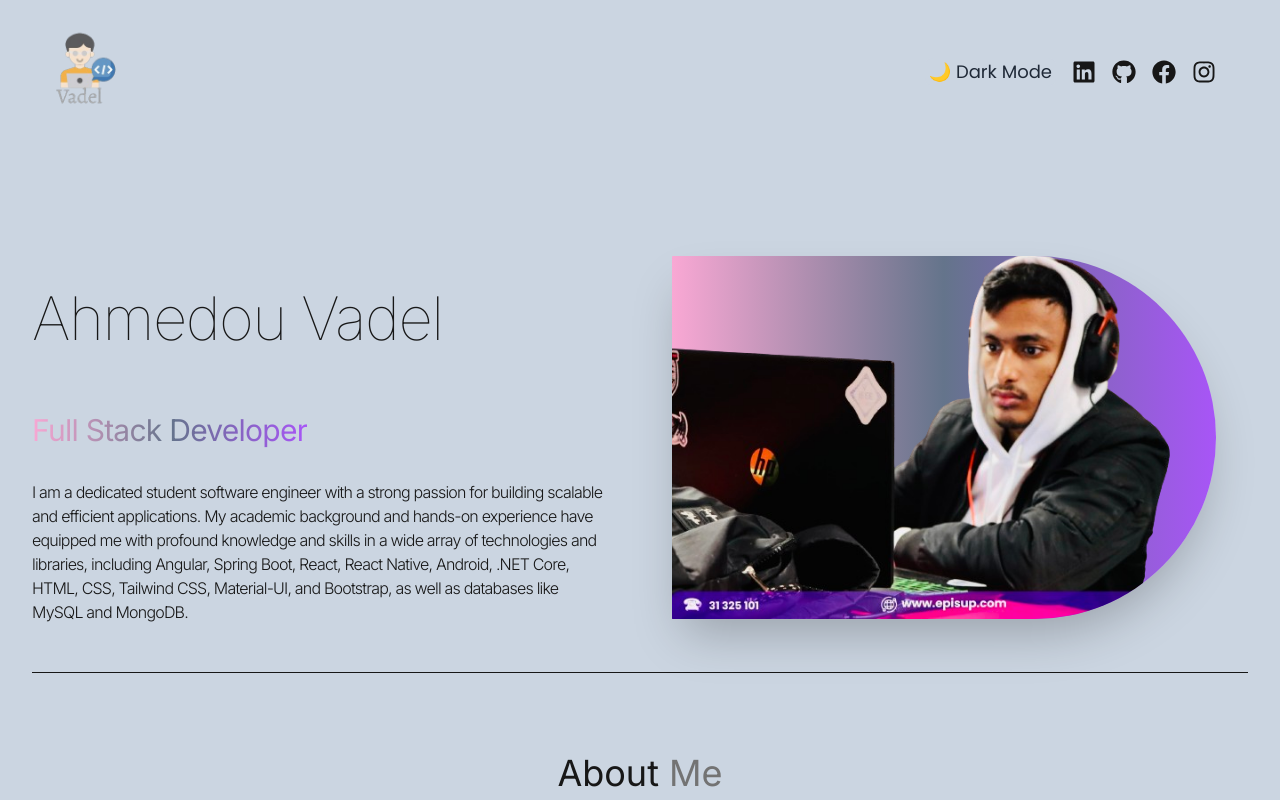
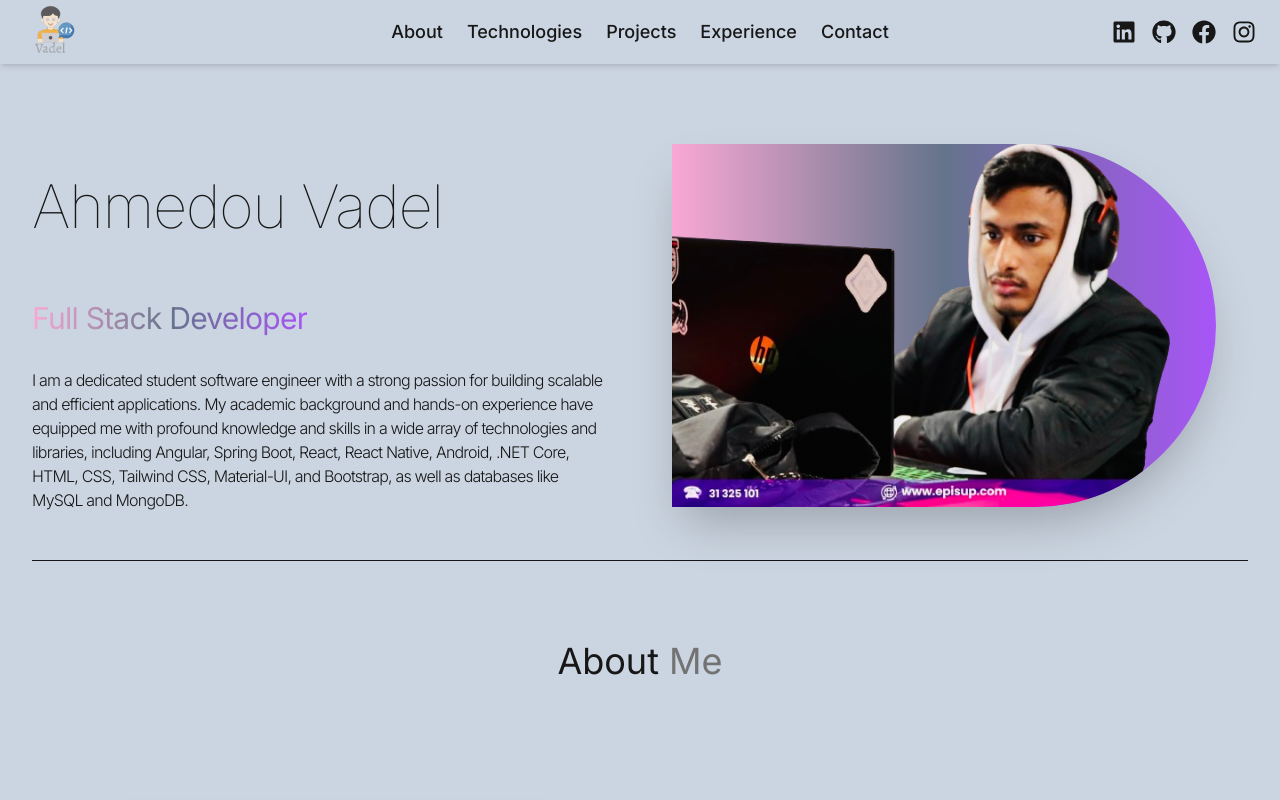
Before and after one commit to ahmedouvadel/Protfolio, a React (Vite) app: page / in a window 1280 px wide. Shown: the top 800 px of the page. Built offline with nearby package versions, Linux system fonts and the light colour scheme.

Commit message:
add drawer for links

```diff
--- a/src/App.jsx
+++ b/src/App.jsx
@@ -39,7 +39,7 @@ const App = () => {
       }`}
     >
       {/* Content */}
-      <div className="container mx-auto px-8">
+      <div className="container mx-auto px-8 ">
         <Navbar toggleTheme={toggleTheme} isDarkMode={isDarkMode} />
         <Avatar />
         <About />
--- a/src/components/About.jsx
+++ b/src/components/About.jsx
@@ -21,7 +21,7 @@ const About = () => {
   };
 
   return (
-    <div className="border-b border-neutral-900 pb-4">
+    <div id="about" className="border-b border-neutral-900 pb-4">
       <motion.h1
         whileInView={{ opacity: 1, y: 0 }}
         initial={{ opacity: 0, y: -100 }}
--- a/src/components/Avatar.jsx
+++ b/src/components/Avatar.jsx
@@ -13,7 +13,7 @@ const container = (delay) => ({
 
 const Avatar = () => {
   return (
-    <div className="border-b border-neutral-900 pb-4 lg:mb-35">
+    <div className="border-b border-neutral-900 pb-4 lg:mb-35 mt-28">
       <div className="flex flex-wrap">
         <div className="w-full lg:w-1/2">
           <div className="flex flex-col items-center lg:items-start">
--- a/src/components/Contact.jsx
+++ b/src/components/Contact.jsx
@@ -4,7 +4,7 @@ import {  motion } from "framer-motion"
 
 const Contact = () => {
   return (
-    <div className="border-b border-neutral-900 pb-20">
+    <div id="contact" className="border-b border-neutral-900 pb-20">
       <motion.h1
       whileInView={{opacity:1, y:0}}
       initial={{opacity:0, y: -100}}
--- a/src/components/Experience.jsx
+++ b/src/components/Experience.jsx
@@ -4,7 +4,7 @@ import {  motion } from "framer-motion"
 
 const Experience = ({ toggleTheme, isDarkMode }) => {
   return (
-    <div className='border-b border-neutral-900 pb-4'>
+    <div id="experience" className='border-b border-neutral-900 pb-4'>
       <motion.h1
       whileInView={{opacity:1, y:0}}
       initial={{opacity:0, y: -100}}
--- a/src/components/Navbar.jsx
+++ b/src/components/Navbar.jsx
@@ -1,27 +1,42 @@
+import { useState } from "react";
 import logo from "../img/vdel.png";
-import { FaLinkedin, FaGithub, FaFacebook, FaInstagram } from "react-icons/fa";
+import { FaLinkedin, FaGithub, FaFacebook, FaInstagram, FaBars, FaTimes } from "react-icons/fa";
 
 const Navbar = ({ toggleTheme, isDarkMode }) => {
+  const [drawerOpen, setDrawerOpen] = useState(false);
+
+  const toggleDrawer = () => {
+    setDrawerOpen((prev) => !prev);
+  };
+
   return (
-    <nav className="mb-20 flex items-center justify-between py-6">
+    <nav className="fixed top-0 left-0 w-full bg-slate-300 dark:bg-neutral-950 shadow-md z-50 flex items-center justify-between px-6">
       {/* Logo Section */}
-      <div className="flex flex-shrink-0 items-center">
-        <img className="mx-2 w-24" src={logo} alt="logo" />
+      <div className="flex items-center">
+        <img className="w-16" src={logo} alt="logo" />
       </div>
 
-      {/* Theme Toggle Button */}
+      {/* Navigation Links for Large Screens */}
+      <div className="hidden lg:flex gap-6 items-center absolute left-1/2 transform -translate-x-1/2">
+        <a href="#about" className="text-lg font-medium hover:text-cyan-500 transition">
+          About
+        </a>
+        <a href="#technologies" className="text-lg font-medium hover:text-cyan-500 transition">
+          Technologies
+        </a>
+        <a href="#projects" className="text-lg font-medium hover:text-cyan-500 transition">
+          Projects
+        </a>
+        <a href="#experience" className="text-lg font-medium hover:text-cyan-500 transition">
+          Experience
+        </a>
+        <a href="#contact" className="text-lg font-medium hover:text-cyan-500 transition">
+          Contact
+        </a>
+      </div>
 
       {/* Social Links */}
-      <div className="m-8 flex items-center justify-center gap-4 text-2xl">
-        <button
-          onClick={toggleTheme}
-          className="px-1 rounded-lg text-lg bg-slate-300 font-['Poppins'] dark:bg-neutral-950 text-gray-800 dark:text-gray-300 flex items-center justify-center"
-        >
-          <span className="hidden md:inline">
-            {isDarkMode ? "🌞 Light Mode" : "🌙 Dark Mode"}
-          </span>
-          <span className="md:hidden">{isDarkMode ? "🌞" : "🌙"}</span>
-        </button>
+      <div className="hidden lg:flex gap-4 items-center text-2xl">
         <a
           href="https://www.linkedin.com/in/ahmedou-vadel-346bb6231/"
           aria-label="LinkedIn"
@@ -41,6 +56,99 @@ const Navbar = ({ toggleTheme, isDarkMode }) => {
           <FaInstagram />
         </a>
       </div>
+
+      {/* Theme Toggle and Drawer Toggle Button for Small Screens */}
+      <div className="md:hidden flex items-center">
+        <button
+          onClick={toggleTheme}
+          className="px-2 rounded-lg text-lg bg-slate-300 font-['Poppins'] dark:bg-neutral-950 text-gray-800 dark:text-gray-300 flex items-center justify-center mr-4"
+        >
+          <span>{isDarkMode ? "🌞" : "🌙"}</span>
+        </button>
+        <button onClick={toggleDrawer} className="text-2xl">
+          {drawerOpen ? <FaTimes /> : <FaBars />}
+        </button>
+      </div>
+
+      {/* Drawer for Small Screens */}
+      {drawerOpen && (
+        <div className="fixed top-0 left-0 w-64 h-full bg-neutral-800 text-white z-50 p-6 shadow-lg">
+          <button
+            onClick={toggleDrawer}
+            className="absolute top-4 right-4 text-2xl"
+          >
+            <FaTimes />
+          </button>
+          <ul className="flex flex-col gap-6 mt-10">
+            <li>
+              <a
+                href="#about"
+                className="text-lg font-medium hover:text-cyan-500 transition"
+                onClick={toggleDrawer} // Close drawer on click
+              >
+                About
+              </a>
+            </li>
+            <li>
+              <a
+                href="#technologies"
+                className="text-lg font-medium hover:text-cyan-500 transition"
+                onClick={toggleDrawer}
+              >
+                Technologies
+              </a>
+            </li>
+            <li>
+              <a
+                href="#projects"
+                className="text-lg font-medium hover:text-cyan-500 transition"
+                onClick={toggleDrawer}
+              >
+                Projects
+              </a>
+            </li>
+            <li>
+              <a
+                href="#experience"
+                className="text-lg font-medium hover:text-cyan-500 transition"
+                onClick={toggleDrawer}
+              >
+                Experience
+              </a>
+            </li>
+            <li>
+              <a
+                href="#contact"
+                className="text-lg font-medium hover:text-cyan-500 transition"
+                onClick={toggleDrawer}
+              >
+                Contact
+              </a>
+            </li>
+          </ul>
+          {/* Social Links */}
+          <div className="mt-10 flex justify-around text-2xl">
+            <a
+              href="https://www.linkedin.com/in/ahmedou-vadel-346bb6231/"
+              aria-label="LinkedIn"
+            >
+              <FaLinkedin />
+            </a>
+            <a href="https://github.com/ahmedouvadel" aria-label="GitHub">
+              <FaGithub />
+            </a>
+            <a
+              href="https://www.facebook.com/ahmed.vadel.79/"
+              aria-label="Facebook"
+            >
+              <FaFacebook />
+            </a>
+            <a href="https://www.instagram.com/_te_mo___/" aria-label="Instagram">
+              <FaInstagram />
+            </a>
+          </div>
+        </div>
+      )}
     </nav>
   );
 };
--- a/src/components/Projects.jsx
+++ b/src/components/Projects.jsx
@@ -4,7 +4,7 @@ import {  motion } from "framer-motion"
 
 const Projects = ({ toggleTheme, isDarkMode }) => {
   return (
-    <div className="border-b border-neutral-900 pb-4">
+    <div id="projects" className="border-b border-neutral-900 pb-4">
       <motion.h1
       whileInView={{opacity:1, y:0}}
       initial={{opacity:0, y: -100}}
--- a/src/components/Technologies.jsx
+++ b/src/components/Technologies.jsx
@@ -20,7 +20,7 @@ const iconVariants = (duration) => ({
 
 const Technologies = ({ toggleTheme, isDarkMode }) => {
   return (
-    <div className="border-b border-neutral-800 pb-24">
+    <div id="technologies" className="border-b border-neutral-800 pb-24">
       <motion.h1
        whileInView={{opacity:1, y:0}}
        initial={{opacity:0, y: -100}}
--- a/src/index.css
+++ b/src/index.css
@@ -6,3 +6,7 @@
 :root {
   font-family: "Inter", sans-serif;
 }
+
+html {
+  scroll-behavior: smooth;
+}
```
